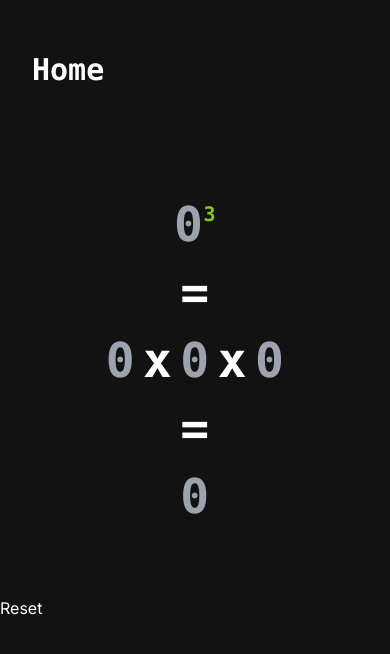
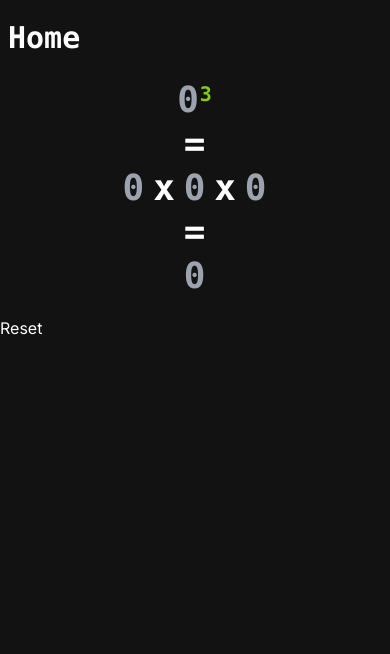
Before and after one commit to hadmacker/numbrella, a Next.js app: page /numbers/cubes in a window 390 px wide. Shown: the top 654 px of the page. Built offline with nearby package versions, Linux system fonts and the light colour scheme.

Commit message:
improved layout for ios + ipad, max iterations

```diff
--- a/app/layout.tsx
+++ b/app/layout.tsx
@@ -19,7 +19,7 @@ export default function RootLayout({
       <body className={inter.className}>
         <div className='my-5' key="layout_nav_hdiv">
           <a key="layout_nav_homelink"
-          className="flex place-items-center gap-1 p-8 lg:pointer-events-auto lg:p-0 font-mono text-3xl font-bold"
+          className="flex place-items-center gap-1 pl-2 lg:pointer-events-auto lg:p-0 font-mono text-3xl font-bold"
           href="/">Home</a>
         </div>
         <div key="layout_children_container">
--- a/app/numbers/cubes/page.tsx
+++ b/app/numbers/cubes/page.tsx
@@ -32,8 +32,8 @@ export default function Page() {
 
   return (
     <>
-      <h1 className="p-5 text-center tracking-wide font-mono font-black">
-        <button className="p-5 tracking-wide font-mono md:font-black"
+      <h1 className="text-center tracking-wide font-mono text-4xl lg:text-7xl font-black">
+        <button className=""
             onClick={() => {
               const newMultiplier = multiplier + 1;
               const newValue = Math.pow(multiplier, 3);
@@ -57,25 +57,25 @@ export default function Page() {
 function Formula(value1: number, base: number, bw: boolean) {
   return (
     <>
-      <div className="text-center m-5 tracking-wide font-mono font-black">
-        <span className="normal-nums text-5xl">{formatted(base, bw)}</span>
+      <div className="m-1 lg:m-5">
+        <span className="normal-nums ">{formatted(base, bw)}</span>
         <span className="ordinal text-xl align-top">{formatted(3, bw)}</span>
       </div>
-      <div className="text-center m-5 tracking-wide font-mono font-black">
-        <span className="text-5xl text-black-600/100 mx-8">=</span>
+      <div className="m-1 lg:m-5">
+        <span className=" text-black-600/100 mx-8">=</span>
       </div>
-      <div className="text-center m-5 tracking-wide font-mono font-black break-all">
-        <span className="text-5xl normal-nums">{formatted(base, bw)}</span>
-        <span className="text-5xl text-black-600/100 mx-2">x</span>
-        <span className="text-5xl normal-nums">{formatted(base, bw)}</span>
-        <span className="text-5xl text-black-600/100 mx-2">x</span>
-        <span className="text-5xl normal-nums">{formatted(base, bw)}</span>
+      <div className="m-1 lg:m-5 break-all">
+        <span className=" normal-nums">{formatted(base, bw)}</span>
+        <span className=" text-black-600/100 mx-2">x</span>
+        <span className=" normal-nums">{formatted(base, bw)}</span>
+        <span className=" text-black-600/100 mx-2">x</span>
+        <span className=" normal-nums">{formatted(base, bw)}</span>
       </div>
-      <div className="text-center m-5 tracking-wide font-mono font-black">
-        <span className="text-5xl text-black-600/100 mx-8">=</span>
+      <div className="m-1 lg:m-5">
+        <span className=" text-black-600/100 mx-8">=</span>
       </div>
-      <div className="text-center m-5 tracking-wide font-mono font-black">
-        <span className="text-5xl">
+      <div className="m-1 lg:m-5">
+        <span className="">
           {formatted(value1, bw)}
         </span>
       </div>
--- a/app/numbers/fib/page.tsx
+++ b/app/numbers/fib/page.tsx
@@ -30,24 +30,37 @@ export default function Page() {
   const [a, setA] = useState<number>(0);
   const [b, setB] = useState<number>(1);
   const [number, setNumber] = useState<number>(1);
+  const [iteration, setIteration] = useState<number>(1);
+  const maxIteration = 75;
 
   return (
   <>
-    <h1 className="p-5 text-center tracking-wide font-mono text-5xl md:text-8xl font-black">
-      <button className="p-5 tracking-wide font-mono text-4xl md:text-5xl font-black"
+    <h1 className="text-center tracking-wide font-mono text-4xl lg:text-7xl font-black">
+      <button className=""
           onClick={() => {
             const newA = b;
             const newB = number;
             const newNumber = number + b;
-            setNumber(newNumber);
-            setA(newA)
-            setB(newB);
+            const newIteration = iteration + 1;
+
+            if(newIteration > maxIteration) {
+              setIteration(0);
+              setA(0);
+              setB(1);
+              setNumber(1);
+            } else {
+              setIteration(newIteration);
+              setNumber(newNumber);
+              setA(newA)
+              setB(newB);
+            }
         }}>{Formula(a, b, number, bw)}</button>
     </h1>
     <div>
       <button
         className="py-4"
         onClick={() => {
+          setIteration(0);
           setA(0);
           setB(1);
           setNumber(1);
@@ -61,19 +74,23 @@ export default function Page() {
 function Formula(value1: number, value2: number, value3: number, bw: boolean) {
   return (
     <>
-      <p className="text-center m-5 tracking-wide font-mono text-5xl font-black">
-        <span className="">
-          {formatted(value1, bw)}
-        </span>
-        <span className="text-black-600/100 mx-8">+</span>
-        <span className="">
-          {formatted(value2, bw)}
-        </span>
-        <span className="text-black-600/100 mx-8">=</span>
+      <div className="text-center m-3 lg:m-5">
+        <span className="">{formatted(value1, bw)}</span>
+      </div>
+      <div className="text-center">
+        <span className="text-black-600/100">+</span>
+      </div>
+      <div className="text-center m-3 lg:m-5">
+        <span className="">{formatted(value2, bw)}</span>
+      </div>
+      <div className="text-center">
+        <span className="text-black-600/100">=</span>
+      </div>
+      <div className="text-center m-3 lg:m-5">
         <span className="">
           {formatted(value3, bw)}
         </span>
-      </p>
+      </div>
     </>
     )
 }
--- a/app/numbers/powersoftwo/page.tsx
+++ b/app/numbers/powersoftwo/page.tsx
@@ -30,23 +30,34 @@ export default function Page() {
   const bw = false;
   const [power, setPower] = useState<number>(0);
   const [value, setValue] = useState<number>(1);
-
+  const [iteration, setIteration] = useState<number>(0);
+  const maxIteration = 55;
 
   return (
     <>
-      <h1 className="p-5 text-center tracking-wide font-mono text-5xl md:text-8xl font-black">
-        <button className="p-5 tracking-wide font-mono text-4xl md:text-5xl font-black"
+      <h1 className="text-center tracking-wide font-mono text-4xl lg:text-7xl font-black">
+        <button className=""
             onClick={() => {
               const newPower = power + 1;
               const newValue = Math.pow(2, newPower);
-              setValue(newValue);
-              setPower(newPower)
+              const newIteration = iteration + 1;
+
+              if(newIteration > maxIteration) {
+                setIteration(0);
+                setPower(0);
+                setValue(1);
+              } else {
+                setIteration(newIteration);
+                setValue(newValue);
+                setPower(newPower)
+              }
           }}>{Formula(value, power, bw)}</button>
       </h1>
       <div>
         <button
           className="py-4"
           onClick={() => {
+            setIteration(0);
             setPower(0);
             setValue(1);
           }}
@@ -76,21 +87,21 @@ function expansion(value1: number, power: number, bw: boolean) {
 function Formula(value1: number, power: number, bw: boolean) {
   return (
     <>
-      <div className="text-center m-5 tracking-wide font-mono font-black">
-        <span className="normal-nums text-5xl">{formatted(2, bw)}</span>
+      <div className="text-center m-1">
+        <span className="normal-nums ">{formatted(2, bw)}</span>
         <span className="ordinal text-xl align-top">{formatted(power, bw)}</span>
       </div>
-      <div className="text-center m-5 tracking-wide font-mono font-black">
-        <span className="text-5xl text-black-600/100 mx-8">=</span>
+      <div className="text-center m-1">
+        <span className=" text-black-600/100">=</span>
       </div>
-      <div className="text-center m-5 tracking-wide font-mono font-black break-all">
-        <span className="text-5xl">{expansion(2, power, bw)}</span>
+      <div className="text-center m-1 break-all">
+        <span className="">{expansion(2, power, bw)}</span>
       </div>
-      <div className="text-center m-5 tracking-wide font-mono font-black">
-        <span className="text-5xl text-black-600/100 mx-8">=</span>
+      <div className="text-center m-1">
+        <span className=" text-black-600/100">=</span>
       </div>
-      <div className="text-center m-5 tracking-wide font-mono font-black">
-        <span className="text-5xl">
+      <div className="text-center m-1">
+        <span className="">
           {formatted(value1, bw)}
         </span>
       </div>
```
Also changed, not shown: app/page.tsx (+14 -14 lines).
